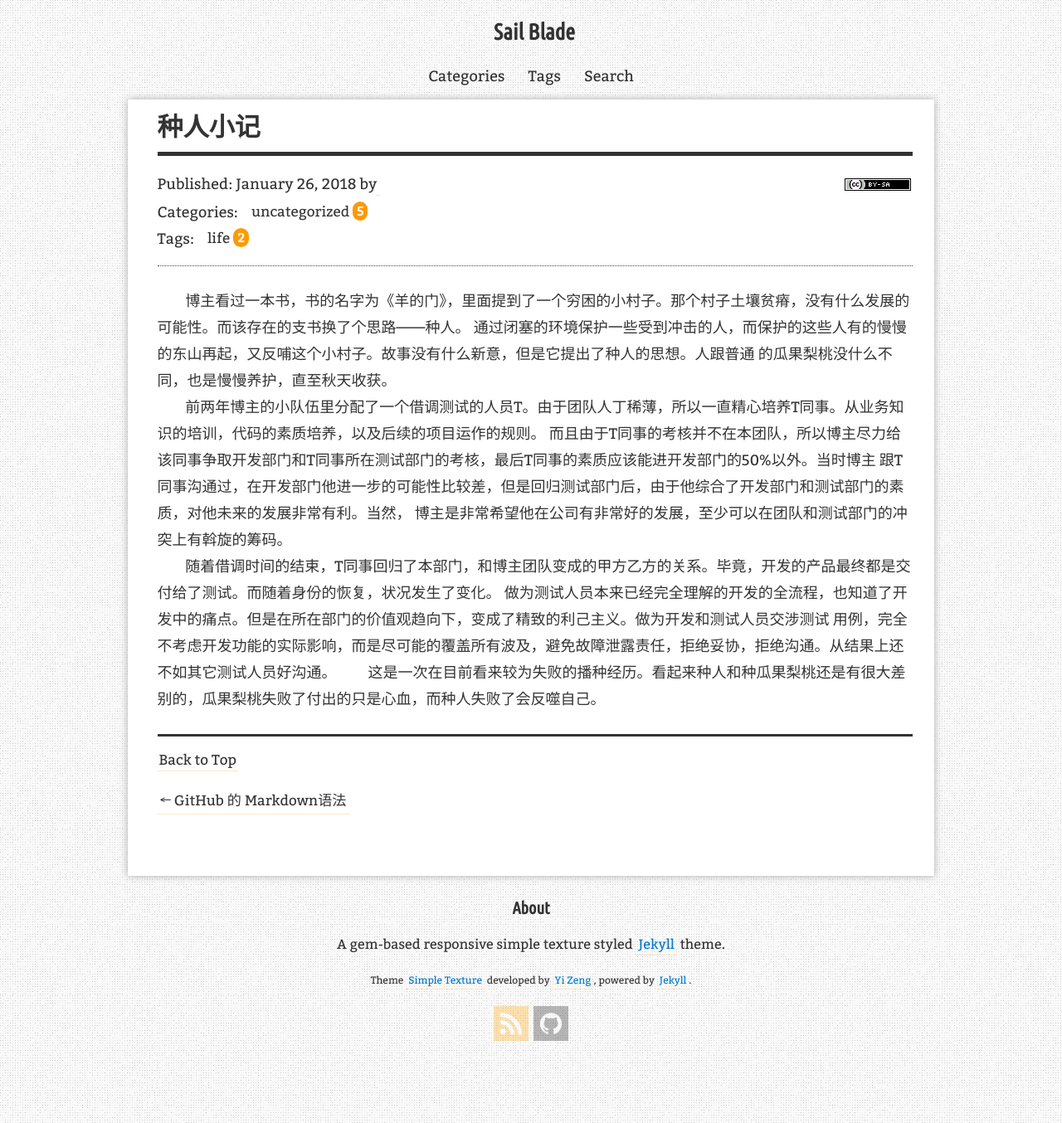
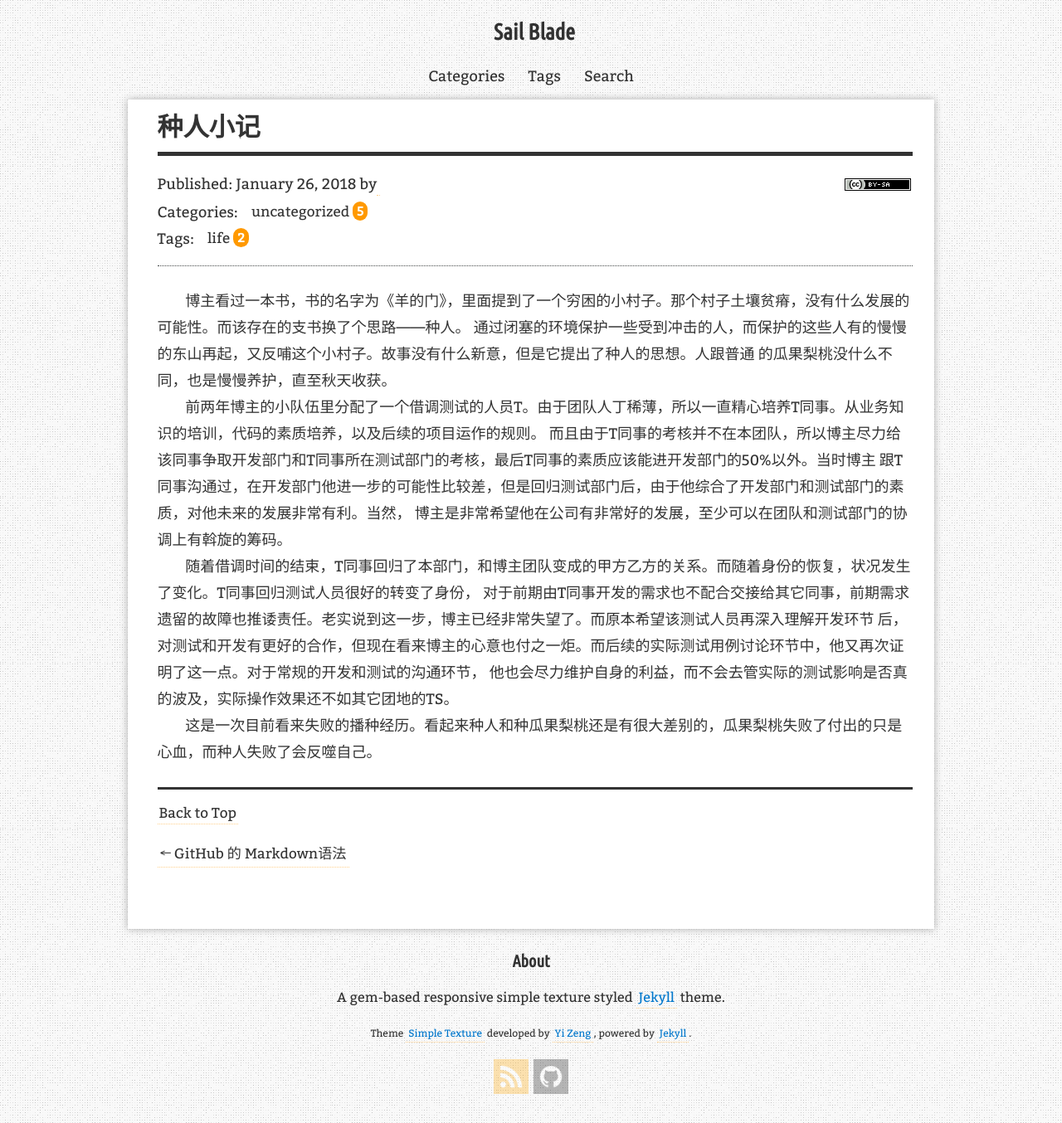
Before and after one commit to SailBlade/sailblade.github.io, a Jekyll site: the page built from _posts/2018-01-26-SeedingPerson.md, in a window 1280 px wide. Shown: the whole page at 83% size. Built offline with Jekyll 4.4.1, drawn with Linux system fonts in a browser that asks for light colours; nearby versions of some CDN libraries; comment, search, counter and statistics services are not loaded.

Commit message:
种人一篇略有修改

```diff
--- a/_posts/2018-01-26-SeedingPerson.md
+++ b/_posts/2018-01-26-SeedingPerson.md
@@ -13,8 +13,9 @@ redirect_from:
 &emsp;&emsp;前两年博主的小队伍里分配了一个借调测试的人员T。由于团队人丁稀薄，所以一直精心培养T同事。从业务知识的培训，代码的素质培养，以及后续的项目运作的规则。
 而且由于T同事的考核并不在本团队，所以博主尽力给该同事争取开发部门和T同事所在测试部门的考核，最后T同事的素质应该能进开发部门的50%以外。当时博主
 跟T同事沟通过，在开发部门他进一步的可能性比较差，但是回归测试部门后，由于他综合了开发部门和测试部门的素质，对他未来的发展非常有利。当然，
-博主是非常希望他在公司有非常好的发展，至少可以在团队和测试部门的冲突上有斡旋的筹码。
-&emsp;&emsp;随着借调时间的结束，T同事回归了本部门，和博主团队变成的甲方乙方的关系。毕竟，开发的产品最终都是交付给了测试。而随着身份的恢复，状况发生了变化。
-做为测试人员本来已经完全理解的开发的全流程，也知道了开发中的痛点。但是在所在部门的价值观趋向下，变成了精致的利己主义。做为开发和测试人员交涉测试
-用例，完全不考虑开发功能的实际影响，而是尽可能的覆盖所有波及，避免故障泄露责任，拒绝妥协，拒绝沟通。从结果上还不如其它测试人员好沟通。
-&emsp;&emsp;这是一次在目前看来较为失败的播种经历。看起来种人和种瓜果梨桃还是有很大差别的，瓜果梨桃失败了付出的只是心血，而种人失败了会反噬自己。
+博主是非常希望他在公司有非常好的发展，至少可以在团队和测试部门的协调上有斡旋的筹码。
+&emsp;&emsp;随着借调时间的结束，T同事回归了本部门，和博主团队变成的甲方乙方的关系。而随着身份的恢复，状况发生了变化。T同事回归测试人员很好的转变了身份，
+对于前期由T同事开发的需求也不配合交接给其它同事，前期需求遗留的故障也推诿责任。老实说到这一步，博主已经非常失望了。而原本希望该测试人员再深入理解开发环节
+后，对测试和开发有更好的合作，但现在看来博主的心意也付之一炬。而后续的实际测试用例讨论环节中，他又再次证明了这一点。对于常规的开发和测试的沟通环节，
+他也会尽力维护自身的利益，而不会去管实际的测试影响是否真的波及，实际操作效果还不如其它团地的TS。
+&emsp;&emsp;这是一次目前看来失败的播种经历。看起来种人和种瓜果梨桃还是有很大差别的，瓜果梨桃失败了付出的只是心血，而种人失败了会反噬自己。
```
Also changed, not shown: _posts/2018-01-25-technology-Markdown.md (+2 -2 lines).
